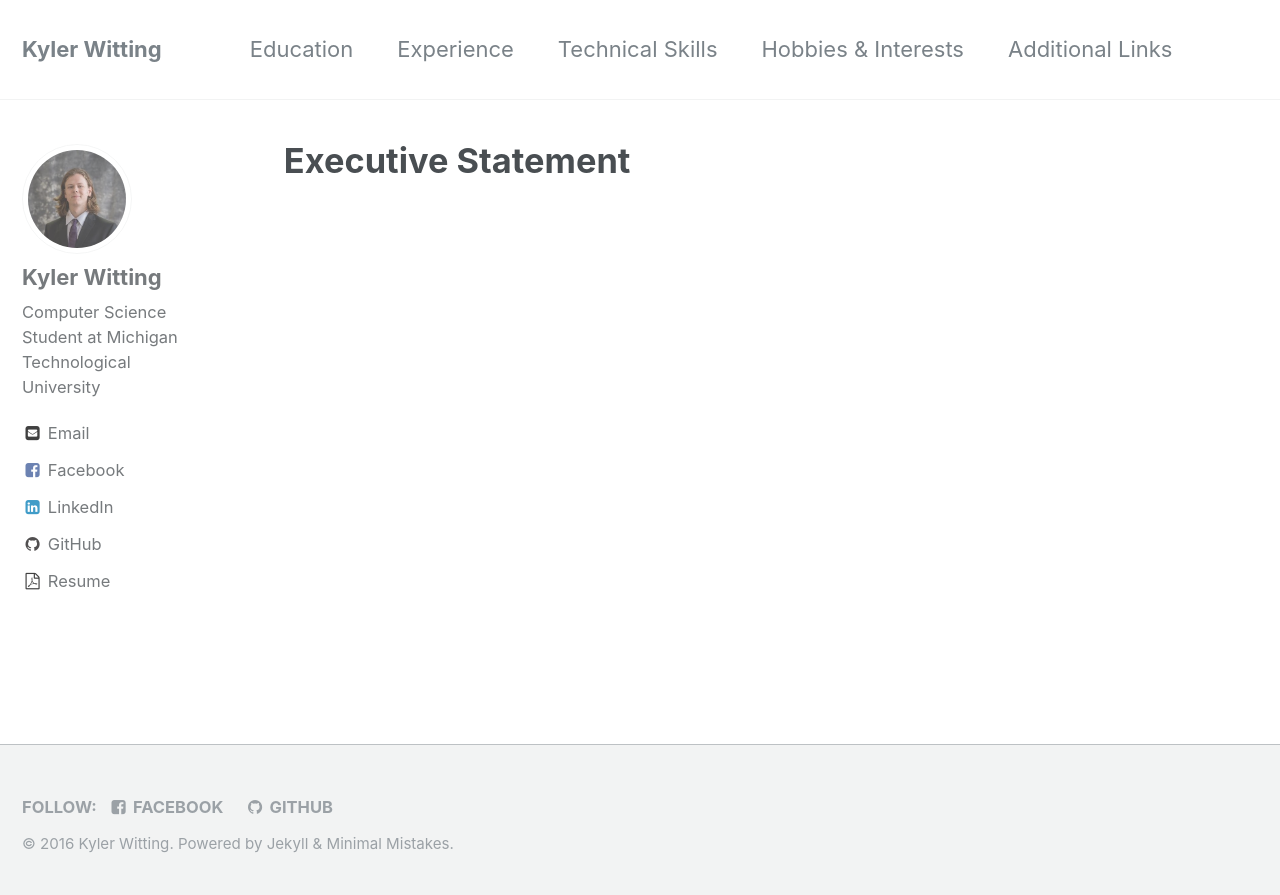
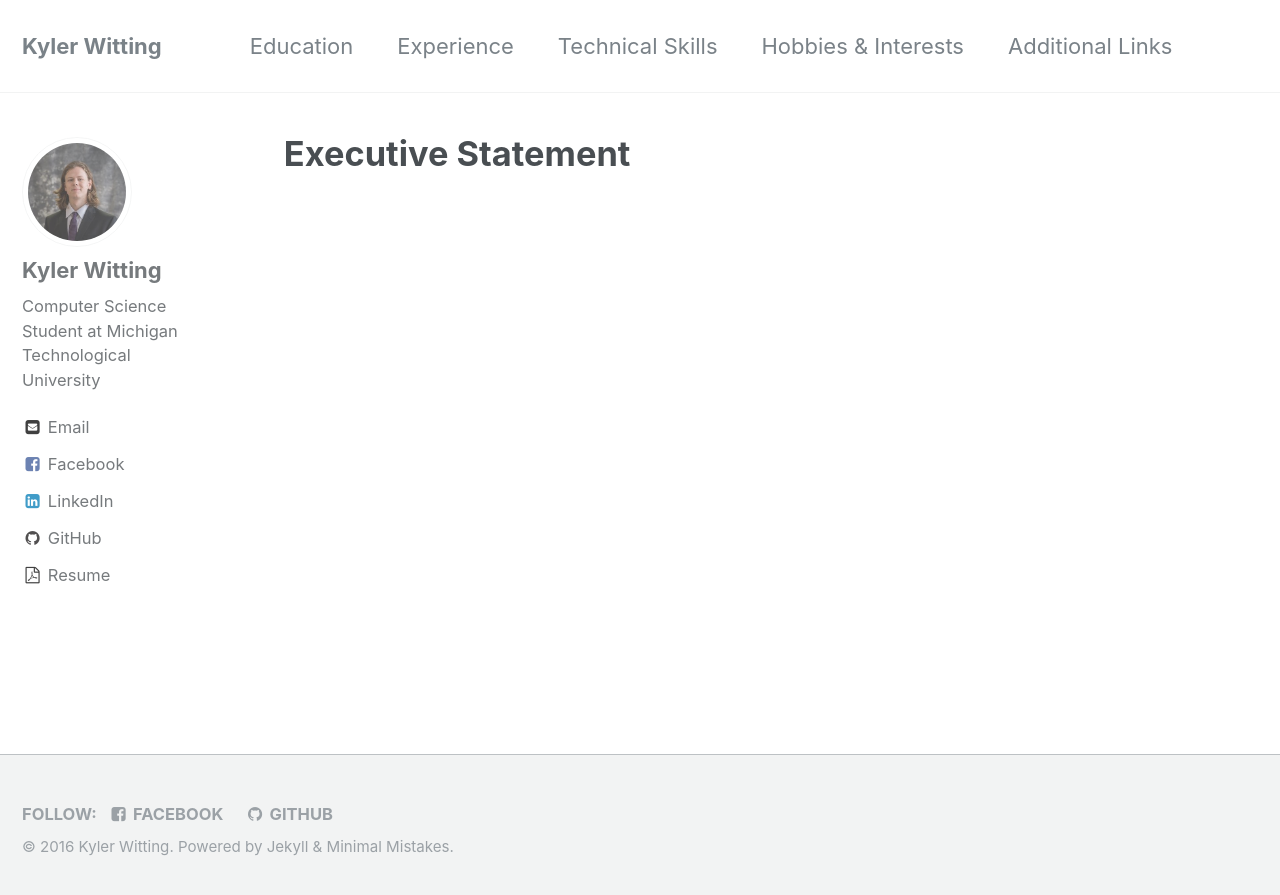
Before and after one commit to KylerWitting/KylerWitting.github.io, a Jekyll site: the page built from _pages/home.md, in a window 1280 px wide. Shown: the top 895 px of the page. Built offline with Jekyll 4.4.1, drawn with Linux system fonts in a browser that asks for light colours.

Commit message:
Fixing CSS for resume formatting

```diff
--- a/_sass/_base.scss
+++ b/_sass/_base.scss
@@ -13,7 +13,7 @@ body {
     padding: 0;
     color: $text-color;
     font-family: $global-font-family;
-  line-height: 1.5;
+    line-height: 1.2;
 
     &.overflow--hidden {
         /* when primary navigation is visible, the content in the background won't scroll */
@@ -35,14 +35,18 @@ h1 {
 
 h2 {
     font-size: $type-size-4;
+    padding: 0px;
+    margin: .4rem 0 0;
 }
 
 h3 {
     font-size: $type-size-5;
+    padding: 0px;
+    margin: .4rem 0 0;
 }
 
 h4 {
-  font-size: $type-size-6;
+    font-size: $type-size-5;
 }
 
 h5 {
@@ -58,7 +62,9 @@ small, .small {
 }
 
 p {
-  margin-bottom: 1.3em;
+    margin: 0;
+    margin: .4rem 0 0;
+    font-size: 19px;
 }
 
 u,
@@ -79,6 +85,7 @@ del a {
 p, pre, blockquote, ul, ol, dl, figure, table, fieldset {
     orphans: 3;
     widows: 3;
+    margin: .4rem 0 .4rem;
 }
 
 /* abbreviations */
@@ -311,5 +318,4 @@ nav {
 
 b, i, strong, em, blockquote, p, q, span, figure, img, h1, h2, header, input, a, tr, td, form button, input[type="submit"], .btn, .highlight, .archive__item-teaser {
     -webkit-transition: $global-transition;
-  transition: $global-transition;
-}
+    transition: $global-transition;}
--- a/_sass/_page.scss
+++ b/_sass/_page.scss
@@ -51,18 +51,16 @@
 .page__content {
 
   h2 {
-    padding-bottom: 0.5em;
     border-bottom: 1px solid $border-color;
   }
 
   p, li, dl {
-    font-size: 1em;
+    font-size: 19px;
+    margin: .4rem 0 0;
   }
 
   /* paragraph indents */
   p {
-    margin: 0 0 $indent-var;
-
     /* sibling indentation*/
     @if $paragraph-indent == true {
       & + p {
```
Lines whose indentation alone changed are shown as unchanged.
